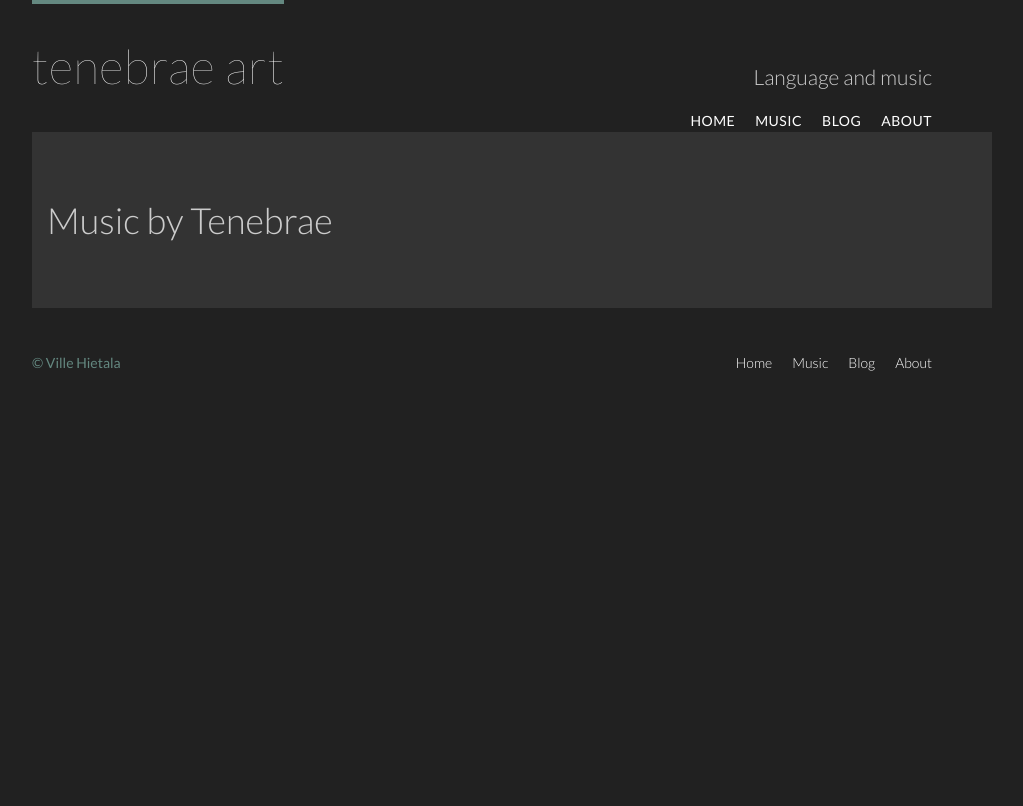
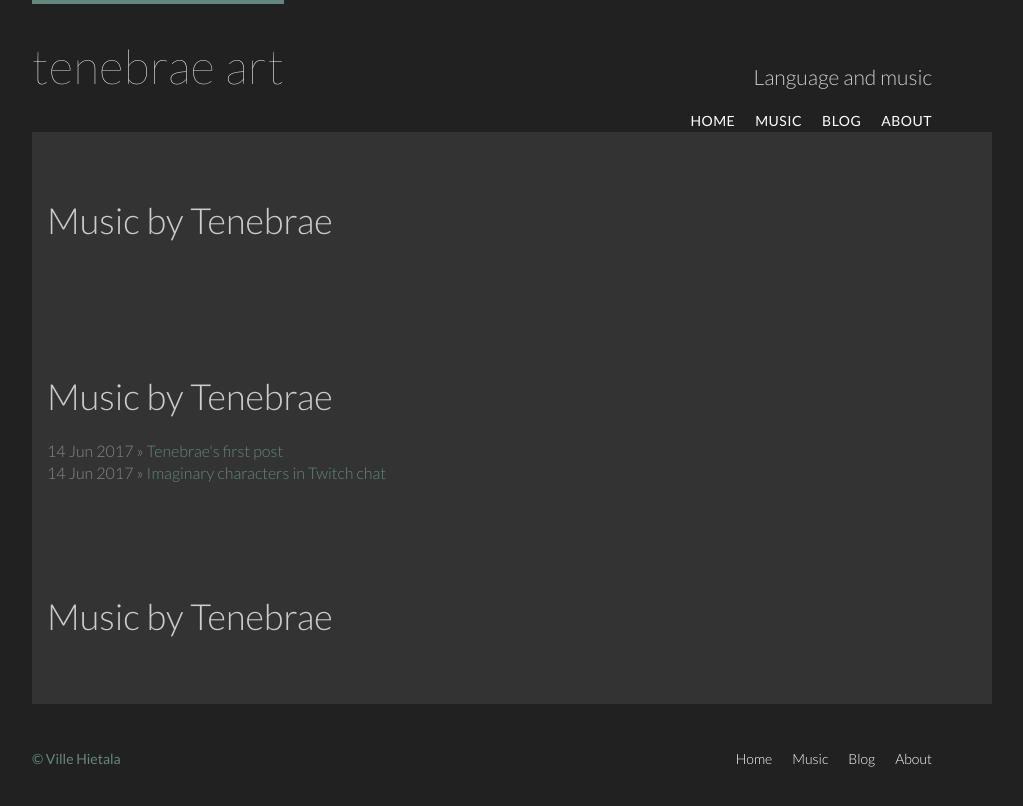
Before and after one commit to tenebrae101/tenebrae101.github.io, a Jekyll site: the page built from music/index.html, in a window 1280 px wide. Shown: the top 806 px of the page, without its empty margins (158-1181 px from the left). Built offline with Jekyll 4.4.1, drawn with Linux system fonts in a browser that asks for light colours.

Commit message:
Add files via upload

```diff
--- a/music/index.html
+++ b/music/index.html
@@ -2,7 +2,6 @@
 layout: default
 title: Music by Tenebrae
 ---
-
 <section class="row">
   <div class="grid">
 
@@ -15,3 +14,29 @@
 	</ul>
   </div>
 </section>
+
+<section class="row">
+  <div class="grid">
+
+  <h1>{{ page.title }}</h1>
+	<ul class="posts">
+
+	  {% for post in site.posts %}
+	    <li><span>{{ post.date | date_to_string }}</span> » <a href="{{ post.url }}" title="{{ post.title }}">{{ post.title }}</a></li>
+	  {% endfor %}
+	</ul>
+  </div>
+</section>
+
+<section class="row">
+  <div class="grid">
+
+  <h1>{{ page.title }}</h1>
+	<ul class="songs">
+
+	  {% for post in site.songs %}
+	    <li><span>{{ post.date | date_to_string }}</span> » <a href="{{ post.url }}" title="{{ post.title }}">{{ post.title }}</a></li>
+	  {% endfor %}
+	</ul>
+  </div>
+</section>
```
